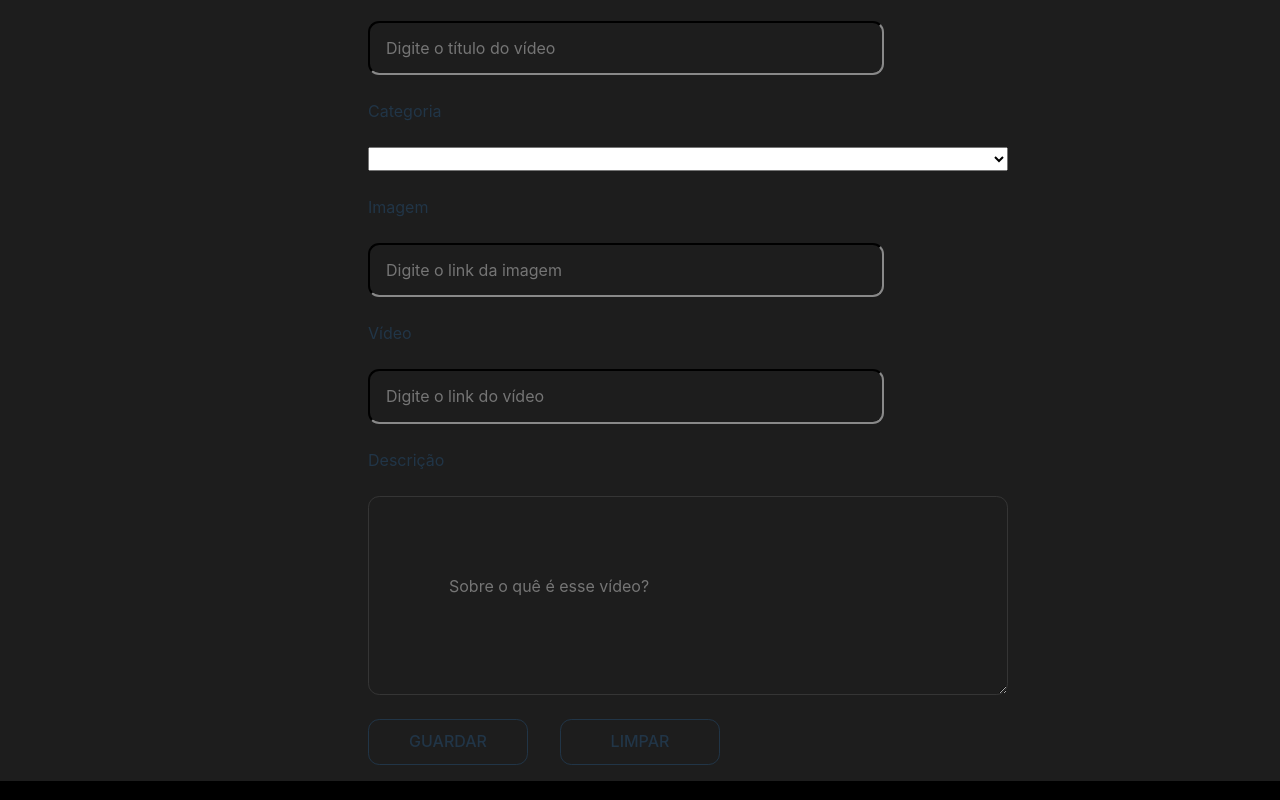
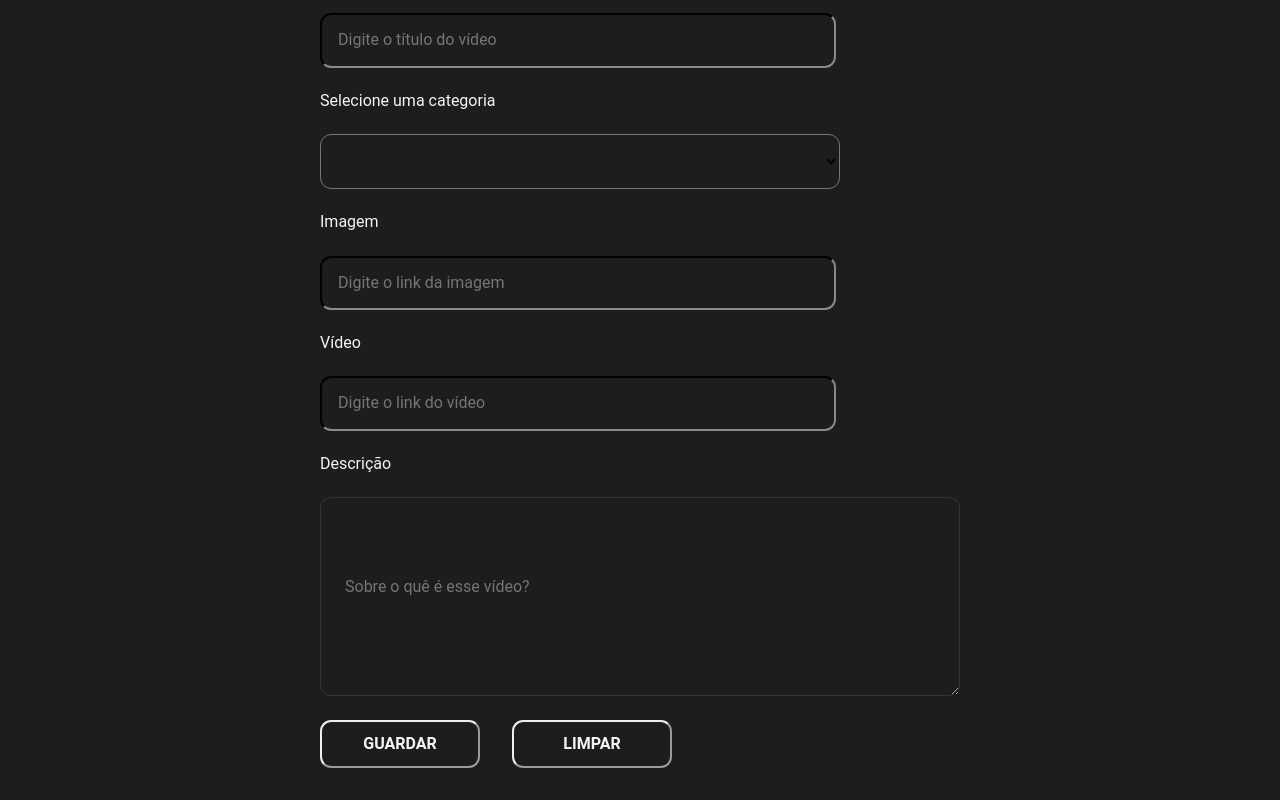
Before and after one commit to vana-cyber/aluraflix, a React (Vite) app: page /novovideo in a window 1280 px wide. Shown: the part 340-1140 px from the top of the page. Built offline with nearby package versions, Linux system fonts and the light colour scheme.

Commit message:
Refactor components to use styled-components, add BotaoCard and ListaSuspensa components, remove index.css, and update Videos component layout.

```diff
--- a/src/Routes.jsx
+++ b/src/Routes.jsx
@@ -1,12 +1,14 @@
 import { BrowserRouter, Routes, Route } from "react-router";
+import { useState } from "react";
 import Home from "./paginas/Home";
 import NovoVideo from "./paginas/NovoVideo";
 import Rodape from "./components/Rodape";
 import EstilosGlobais from "components/EstilosGlobais";
 import Cabecalho from "components/Cabecalho";
-import {styled} from "styled-components";
+import { styled } from "styled-components";
+// import { v4 as uuidv4 } from 'uuid';
 
-const  Fundo = styled.div`
+const Fundo = styled.div`
   background-color: var(--cor-quartenaria);
 `
 
--- a/src/components/Botao/index.jsx
+++ b/src/components/Botao/index.jsx
@@ -9,6 +9,7 @@ const Button = styled.button`
     padding: 0.8rem;
     text-transform: uppercase;
     width: 10rem;
+    font-weight: bold;
 
     &:hover {
         border-color: var(--cor-secundaria);
@@ -16,14 +17,11 @@ const Button = styled.button`
     }
 `
 
-export default function Botao() {
+export default function Botao({ tipo, descricao, texto}) {
     return (
         <>
-            <Button type="submit">
-                Guardar
-            </Button>
-            <Button type="submit">
-                Limpar
+            <Button type={tipo} aria-label={descricao}>
+                {texto}
             </Button>
         </>
     )
--- /dev/null
+++ b/src/components/BotaoCard/index.jsx
@@ -0,0 +1,28 @@
+import styled from "styled-components";
+
+const Botao = styled.button`
+    background-color: transparent;
+    border-color: transparent;
+    color: var(--cor-fonte-1);
+    font-weight: bold;
+`
+
+const BotaoConteiner = styled.div`
+    display: flex;
+    gap: 5rem;
+    justify-content: center;
+    align-items: flex-end;
+`
+
+export default function BotaoCard () {
+    return (
+        <BotaoConteiner>
+        <Botao>
+            DELETAR
+        </Botao>
+        <Botao>
+            EDITAR
+        </Botao>
+        </BotaoConteiner>
+    )
+}
--- a/src/components/EstilosGlobais/index.jsx
+++ b/src/components/EstilosGlobais/index.jsx
@@ -7,19 +7,24 @@ const EstilosGlobais = createGlobalStyle`
   --cor-terciaria: #000000;
   --cor-quartenaria: #1d1d1d;
   --cor-borda-card: #6BD1FF;
+  --cor-fonte-1: #F5F5F5;
+  -cor-fonte-2: #757575;
   --cor-card-front-end: lightblue;
   --cor-card-back-end: lightgreen;
   -cor-card-mobile: yellow;
+  --fonte-principal: 'Roboto', sans-serif;
 
 }
 
 html {
   line-height: 1.15;
   -webkit-text-size-adjust: 100%;
+  font-family: var(--fonte-principal);
 }
 body {
   margin: 0;
   min-height: 100vh;
+  color: var(--cor-fonte-1);
 }
 main {
   display: block;
@@ -35,6 +40,7 @@ hr {
 }
 a {
   background-color: transparent;
+  text-decoration: none;
 }
 abbr[title] {
   border-bottom: none;
--- a/src/components/FormularioCard/index.jsx
+++ b/src/components/FormularioCard/index.jsx
@@ -1,13 +1,13 @@
 import { styled } from 'styled-components';
-import Botao from '../Botao';
+import { useState } from 'react';
+import ListaSuspensa from 'components/ListaSuspensa';
 
 const Formulario = styled.form`
     display: flex;
     flex-direction: column;
     gap: 1.5rem;
-    margin: 0 auto;
     max-width: 40rem;
-    padding: 1rem;
+    padding: 1.5rem;
     width: 100vh;
 `
 
@@ -26,6 +26,23 @@ const ConteinerBotao = styled.div`
     gap: 2rem;
 `
 
+const Botao = styled.button`
+    background-color: transparent;
+    border-color: var(--white);
+    border-radius: 0.7rem;
+    color: var(--white);
+    font-size: 1rem;
+    padding: 0.8rem;
+    text-transform: uppercase;
+    width: 10rem;
+    font-weight: bold;
+
+    &:hover {
+        border-color: var(--cor-secundaria);
+        color: var(--cor-secundaria);
+    }
+`
+
 const CampoTexto = styled.input`
     background-color: transparent;
     border-color: var(--cor-primaria);
@@ -33,6 +50,7 @@ const CampoTexto = styled.input`
     padding: 1rem;
     border-radius: 0.7rem;
     width: 30rem;
+    color: var(--cor-fonte-2);
 `
 
 const AreaDeTexto = styled.textarea`
@@ -40,20 +58,67 @@ const AreaDeTexto = styled.textarea`
     padding: 5rem;
     border-radius: 0.7rem;
     border-color: var(--cor-primaria);
+    padding-left: 1.5rem;
+    text-align: flex-start;
 `
+
+const ListaDeVideos = styled.div`
+    margin-top: 2rem;
+`;
+
+const VideoCard = styled.div`
+    background: var(--dark-gray);
+    border: 1px solid var(--cor-primaria);
+    border-radius: 0.7rem;
+    padding: 1rem;
+    margin-bottom: 1rem;
+`;
 
 export default function FormularioCard() {
 
+    const [videos, setVideos] = useState([]);
+
+    const handleSubmit = (event) => {
+        event.preventDefault(); // Prevenir o reload da página
+         event.target.closest('form').reset();
+
+        const novoVideo = {
+            titulo: event.target.title.value,
+            url: event.target.url.value,
+            imagem: event.target.thumbnail.value,
+            descricao: event.target.descricao.value,
+        };
+
+        setVideos([...videos, novoVideo]); // Adicionar novo vídeo ao estado
+        event.target.reset(); // Limpar o formulário
+    };
+
+    const [title, setTitle] = useState('');
+    const [section, setSection] = useState('');
+    const [thumbnail, setThumbnail] = useState('');
+    const [url, setUrl] = useState('');
+    const [descricao, setDescricao] = useState('');
+
+    const handleClear = (event) => {
+        event.preventDefault();
+        // Limpa os valores dos campos
+        setTitle('');
+        setSection('');
+        setThumbnail('');
+        setUrl('');
+        setDescricao('');
+    };
+
     return (
-        <Formulario>
+        <>
+        <Formulario onSubmit={handleSubmit}>
             <Label className="titulo">Título</Label>
-            <CampoTexto type="text" id="titulo" name="titulo" placeholder='Digite o título do vídeo' required />
+            <CampoTexto type="text" id="titulo" name="title" placeholder='Digite o título do vídeo' required />
 
-            <Label className="categoria">Categoria</Label>
-            <select type="url" id="url" name="url" required />
+            <ListaSuspensa type="text" id="categoria" name="section" required />
 
             <Label className="imagem">Imagem</Label>
-            <CampoTexto type="url" id="url" name="url" placeholder='Digite o link da imagem' required />
+            <CampoTexto type="url" id="imagem" name="thumbnail" placeholder='Digite o link da imagem' required />
 
             <Label className="video">Vídeo</Label>
             <CampoTexto type="url" id="url" name="url" placeholder='Digite o link do vídeo' required />
@@ -62,8 +127,32 @@ export default function FormularioCard() {
             <AreaDeTexto id="descricao" name="descricao" placeholder='Sobre o quê é esse vídeo?' required />
 
             <ConteinerBotao>
-                <Botao />
+                <Botao type="submit" aria-label="Guardar informações">
+                    Guardar
+                </Botao>
+                <Botao  type="button" aria-label="Limpar formulário" onClick={(event) => handleClear(event)}>
+                    Limpar
+                </Botao>
             </ConteinerBotao>
+
         </Formulario>
+
+         <ListaDeVideos>
+         {videos.map((video, index) => (
+             <VideoCard key={index}>
+                 <h3>{video.titulo}</h3>
+                 <img
+                     src={video.imagem}
+                     alt={`Thumbnail de ${video.titulo}`}
+                     style={{ maxWidth: '100%', borderRadius: '0.5rem' }}
+                 />
+                 <p>{video.descricao}</p>
+                 <a href={video.url} target="_blank" rel="">
+                     Assistir ao vídeo
+                 </a>
+             </VideoCard>
+         ))}
+     </ListaDeVideos>
+        </>
     )
 }
--- /dev/null
+++ b/src/components/ListaSuspensa/index.jsx
@@ -0,0 +1,36 @@
+import styled from "styled-components"
+
+const Select = styled.select`
+    display: flex;
+    width: 32.5rem;
+    border-radius: 0.7rem;
+    padding: 1rem;
+    background-color: transparent;
+`
+
+const Option = styled.option`
+    color: var(--cor-fonte-2);
+`
+
+
+export default function ListaSuspensa() {
+    return (
+        <>
+            <label>Selecione uma categoria</label>
+            <Select>
+                <Option>
+
+                </Option>
+                <Option>
+                    Front-end
+                </Option>
+                <Option>
+                    Back-end
+                </Option>
+                <Option>
+                    Mobile
+                </Option>
+            </Select>
+        </>
+    )
+}
--- a/src/components/Videos/index.jsx
+++ b/src/components/Videos/index.jsx
@@ -1,31 +1,75 @@
-import styled from "styled-components"
-import videos from "./videos.json"
+import styled from "styled-components";
+import videos from "./videos.json";
+import BotaoCard from "components/BotaoCard";
 
+const ListaSeções = styled.div`
+    display: flex;
+    flex-direction: column;
+    gap: 2rem;
+`;
 
+const ListaVideos = styled.ul`
+    display: flex;
+    flex-direction: row;
+    gap: 2rem;
+    list-style: none;
+    padding: 0;
+`;
 
 const CardVideo = styled.figure`
-    padding: 10rem;
+    max-width: 432px;
+    min-height: 319.92px;
+    padding: 1rem;
+    border: 1px solid #ddd;
+    border-radius: 8px;
+    text-align: center;
     img {
-        max-width: 432px;
+        width: 100%;
+        height: auto;
+        border-radius: 4px;
     }
+`;
+
+const DivEstilizada = styled.div`
+    padding: 1rem;
+    width: 300px;
+    border-radius: 1.5rem;
+    background-color: white;
+    text-align: center;
+    margin-left: 2rem;
+    margin-top: 2rem;
+    justify-content: center;
+`
+
+const Titulo = styled.h2`
+    margin-left: 0.8rem;
 `
 
 export default function Videos() {
     return (
-        <ul>
-            {videos.map(video => <li key={video.id}>
-                <h2>{video.section}</h2>
-                <CardVideo>
-                    <a href={video.url}>
-                        <img src={video.thumbnail} />
-                    </a>
-                    <figcaption>
-                        <button>DELETAR</button>
-                        <button>EDITAR</button>
-                    </figcaption>
-                </CardVideo>
-            </li>)}
-        </ul>
-    )
-
+        <ListaSeções>
+            {videos.map((section) => (
+                <section key={section.section}>
+                    <DivEstilizada>
+                        <Titulo>{section.section}</Titulo>
+                    </DivEstilizada>
+                    <ListaVideos>
+                        {section.videos.map((video) => (
+                            <li key={video.id}>
+                                <CardVideo>
+                                    <a href={video.url} target="_blank" rel="noopener noreferrer">
+                                        <img src={video.thumbnail} alt={video.title} />
+                                    </a>
+                                    <figcaption>
+                                        <h3>{video.title}</h3>
+                                        <BotaoCard />
+                                    </figcaption>
+                                </CardVideo>
+                            </li>
+                        ))}
+                    </ListaVideos>
+                </section>
+            ))}
+        </ListaSeções>
+    );
 }
--- a/src/components/Videos/videos.json
+++ b/src/components/Videos/videos.json
@@ -1,72 +1,71 @@
 [
   {
-    "section": "Front-end",
+    "section": "FRONT-END",
+    "videos": [
+      {
         "title": "O que faz uma desenvolvedora front-end? #HipstersPontoTube",
         "id": "ZY3-MFxVdEw",
         "url": "https://www.youtube.com/embed/ZY3-MFxVdEw",
         "thumbnail": "https://img.youtube.com/vi/ZY3-MFxVdEw/maxresdefault.jpg"
       },
       {
-    "section": "Front-end",
         "title": "Como fazer SEO com React, NextJS e Deploy estático feat. Dicas de Performance | Pokedex #DevSoutinho",
         "id": "c8mVlakBESE",
         "url": "https://www.youtube.com/embed/c8mVlakBESE",
         "thumbnail": "https://img.youtube.com/vi/c8mVlakBESE/maxresdefault.jpg"
       },
       {
-    "section": "Front-end",
-    "title": "Guia de carreira Front-end | #HipstersPontoTube",
-    "id": "fpth65ts3cw",
-    "url": "https://www.youtube.com/embed/fpth65ts3cw",
-    "thumbnail": "https://img.youtube.com/vi/fpth65ts3cw/maxresdefault.jpg"
-  },
-  {
-    "section": "Front-end",
         "title": "Guia de carreira React JS | #HipstersPontoTube",
         "id": "0tS4lUq_7iA",
         "url": "https://www.youtube.com/embed/0tS4lUq_7iA",
         "thumbnail": "https://img.youtube.com/vi/0tS4lUq_7iA/maxresdefault.jpg"
+      }
+    ]
   },
   {
-    "section": "Back-end",
+    "section": "BACK-END",
+    "videos": [
+      {
         "title": "O que faz uma desenvolvedora Back-end? com Juliana Amoasei | #HipstersPontoTube",
         "id": "fiPfvylj6rk",
         "url": "https://www.youtube.com/embed/fiPfvylj6rk",
         "thumbnail": "https://img.youtube.com/vi/fiPfvylj6rk/maxresdefault.jpg"
       },
       {
-    "section": "Back-end",
         "title": "Coders4Tips - S01E04: GitHub CLI - Uma Nova Experiência no Github!",
         "id": "6o6-bKOZOEY",
         "url": "https://www.youtube.com/embed/6o6-bKOZOEY",
         "thumbnail": "https://img.youtube.com/vi/6o6-bKOZOEY/maxresdefault.jpg"
       },
       {
-    "section": "Back-end",
         "title": "A MELHOR linguagem de programação com Fabio Akita | #HipstersPontoTube",
         "id": "imB0QVoNrGc",
         "url": "https://www.youtube.com/embed/imB0QVoNrGc",
         "thumbnail": "https://img.youtube.com/vi/imB0QVoNrGc/maxresdefault.jpg"
+      }
+    ]
   },
   {
-    "section": "Mobile",
+    "section": "MOBILE",
+    "videos": [
+      {
         "title": "Desenvolvimento Android #HipstersPontoTube",
         "id": "fWscDFHKgw8",
         "url": "https://www.youtube.com/embed/fWscDFHKgw8",
         "thumbnail": "https://img.youtube.com/vi/fWscDFHKgw8/maxresdefault.jpg"
       },
       {
-    "section": "Mobile",
         "title": "React Native EU 2019: Emily Janzer - The New React Native",
         "id": "52El0EUI6D0",
         "url": "https://www.youtube.com/embed/52El0EUI6D0",
         "thumbnail": "https://img.youtube.com/vi/52El0EUI6D0/maxresdefault.jpg"
       },
       {
-    "section": "Mobile",
         "title": "Web x Mobile o que muda na hora de PROGRAMAR entre as plataformas?",
         "id": "t51Vvl8Tp1Q",
         "url": "https://www.youtube.com/embed/t51Vvl8Tp1Q",
         "thumbnail": "https://img.youtube.com/vi/t51Vvl8Tp1Q/maxresdefault.jpg"
       }
     ]
+  }
+]
--- a/src/index.css
+++ /dev/null
@@ -1,71 +0,0 @@
-:root {
-  font-family: Inter, system-ui, Avenir, Helvetica, Arial, sans-serif;
-  line-height: 1.5;
-  font-weight: 400;
-
-  color-scheme: light dark;
-  color: rgba(255, 255, 255, 0.87);
-  background-color: #242424;
-
-  font-synthesis: none;
-  text-rendering: optimizeLegibility;
-  -webkit-font-smoothing: antialiased;
-  -moz-osx-font-smoothing: grayscale;
-
-  --background-color: #191919;
-  --fonte-principal: 'Roboto', sans-serif;
-}
-
-a {
-  font-weight: 500;
-  color: #646cff;
-  text-decoration: inherit;
-}
-a:hover {
-  color: #535bf2;
-}
-
-body {
-  margin: 0;
-  display: flex;
-  place-items: center;
-  min-width: 320px;
-  min-height: 100vh;
-}
-
-h1 {
-  font-size: 3.2em;
-  line-height: 1.1;
-}
-
-button {
-  border-radius: 8px;
-  border: 1px solid transparent;
-  padding: 0.6em 1.2em;
-  font-size: 1em;
-  font-weight: 500;
-  font-family: inherit;
-  background-color: #1a1a1a;
-  cursor: pointer;
-  transition: border-color 0.25s;
-}
-button:hover {
-  border-color: #646cff;
-}
-button:focus,
-button:focus-visible {
-  outline: 4px auto -webkit-focus-ring-color;
-}
-
-@media (prefers-color-scheme: light) {
-  :root {
-    color: #213547;
-    background-color: #ffffff;
-  }
-  a:hover {
-    color: #747bff;
-  }
-  button {
-    background-color: #f9f9f9;
-  }
-}
--- a/src/main.jsx
+++ b/src/main.jsx
@@ -1,6 +1,5 @@
 import { StrictMode } from 'react'
 import { createRoot } from 'react-dom/client'
-import './index.css'
 import AppRoutes from './Routes.jsx'
 
 createRoot(document.getElementById('root')).render(
```
Also changed, not shown: eslint.config.js (deleted, +0 -38 lines). Lines whose indentation alone changed are shown as unchanged.
